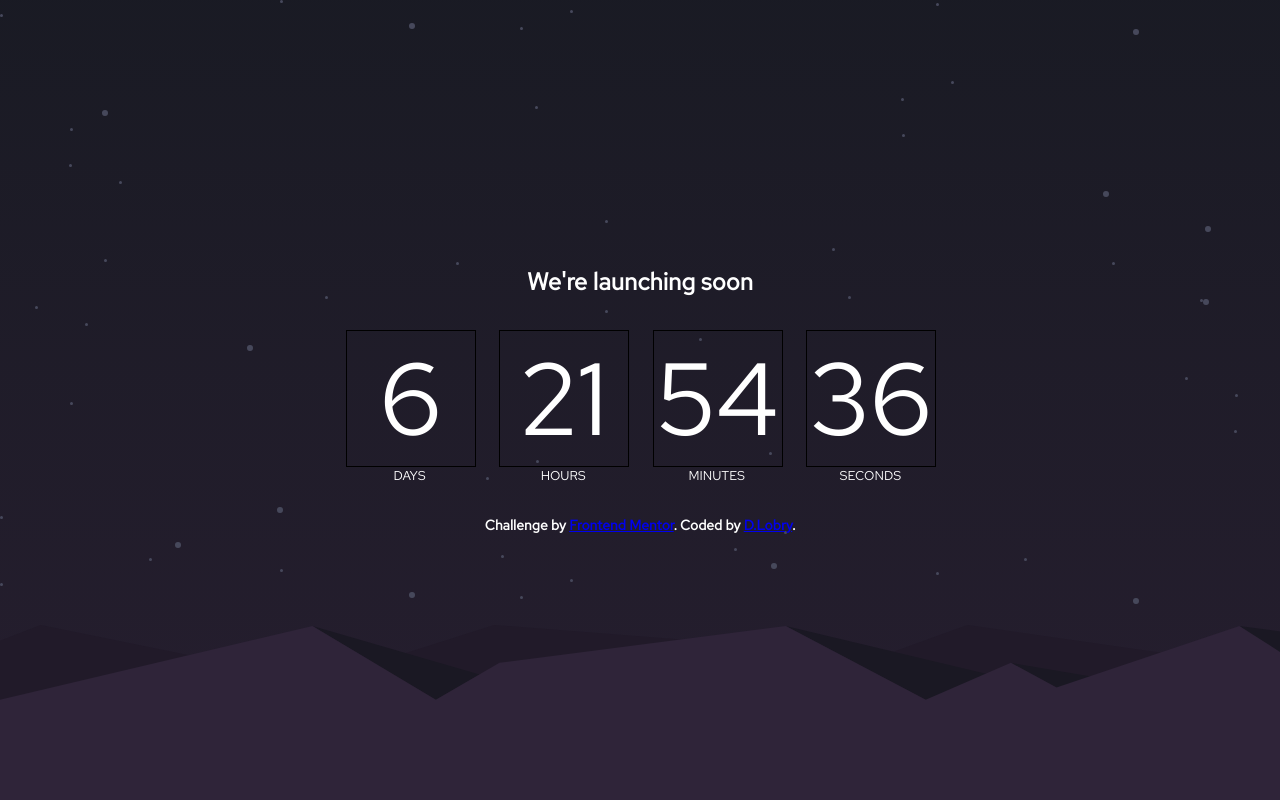
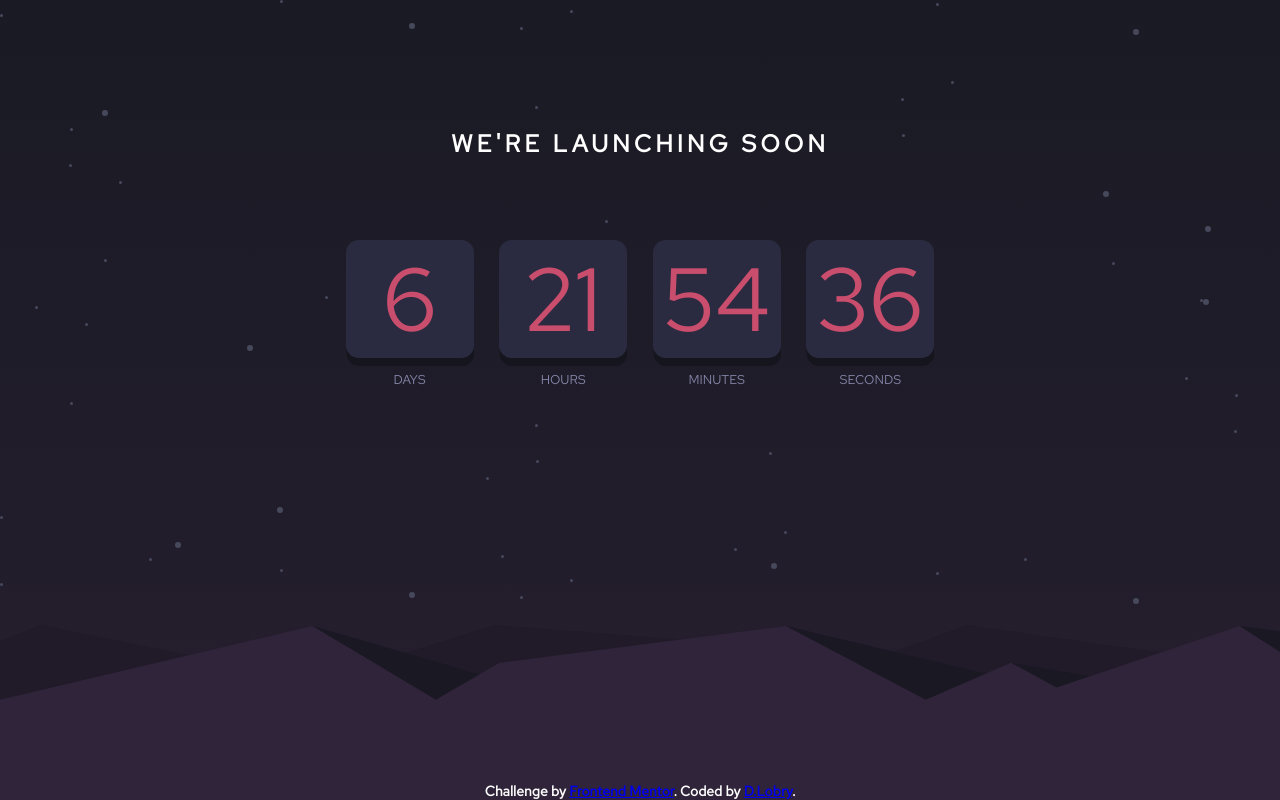
Before and after one commit to DLBY/launch-countdown-timer, a React (Create React App) app: page / in a window 1280 px wide. Built offline with nearby package versions, Linux system fonts and the light colour scheme.

Commit message:
footer done / card done / still animation to do and clean up

```diff
--- a/src/App.css
+++ b/src/App.css
@@ -21,11 +21,19 @@ body .app {
   background: url(./assets/images/pattern-hills.svg) no-repeat bottom / contain, url(./assets/images/bg-stars.svg), linear-gradient(to bottom, hsl(234, 17%, 12%), #261e2f);
 }
 
+body .top {
+  text-transform: uppercase;
+  letter-spacing:.25rem;
+  padding-top:10%;
+  margin-bottom:2em;
+  color: var(--white)
+}
 .numbers_container {
   display:flex;
   width:100%;
+  height:70%;
   justify-content:center;
-  font-size:8vw;
+  font-size:7vw;
   margin:20px;
 }
 .numbers_container > div {
@@ -35,56 +43,85 @@ body .app {
 
 .days_card {
   display: flex;
+  overflow: hidden;
   width: 10%;
   flex-direction: column;
 }
 .days_card_numbers {
+  box-shadow: 0.5px 0.5rem var(--dark);
   width: 100%;
-  border: 1px solid black;
+  filter: brightness(80%);
+  background: #343650;
+  border-radius: 0.80rem;
+  color: var(--secondary);
 }
 .days_card_text {
+  color:var(--primary);
+  padding-top:1em;
   text-transform: uppercase;
   font-size: 1vw;
 }
 
 .hours_card {
   display: flex;
+  overflow: hidden;
+  height:100%;
   width: 10%;
   flex-direction: column;
 }
 .hours_card_numbers {
   width: 100%;
-  border: 1px solid black;
+  box-shadow: 0.5px 0.5rem var(--dark);
+  filter: brightness(80%);
+  background: #343650;
+  border-radius: 0.80rem;
+  color: var(--secondary);
 }
 .hours_card_text {
+  color:var(--primary);
+  padding-top:1em;
   text-transform: uppercase;
   font-size: 1vw;
 }
 
 .minutes_card {
   display: flex;
+  overflow: hidden;
   width: 10%;
   flex-direction: column;
 }
 .minutes_card_numbers {
+  box-shadow: 0.5px 0.5rem var(--dark);
   width: 100%;
-  border: 1px solid black;
+  filter: brightness(80%);
+  background: #343650;
+  border-radius: 0.80rem;
+  color: var(--secondary);
 }
 .minutes_card_text {
+  color:var(--primary);
+  padding-top:1em;
   text-transform: uppercase;
   font-size: 1vw;
 }
 
 .seconds_card {
   display: flex;
+  overflow: hidden;
   width: 10%;
   flex-direction: column;
 }
 .seconds_card_numbers {
+  box-shadow: 0.5px 0.5rem var(--dark);
   width: 100%;
-  border: 1px solid black;
+  filter: brightness(80%);
+  background: #343650;
+  border-radius: 0.80rem;
+  color: var(--secondary);
 }
 .seconds_card_text {
+  color:var(--primary);
+  padding-top:1em;
   text-transform: uppercase;
   font-size: 1vw;
 }
@@ -94,7 +131,52 @@ body .app {
   font-weight: var(--bold);
 }
 
+.dot {
+  position: absolute;
+  top:45%;
+  width:1rem;
+  --dot_height:1rem;
+  height: var(--dot_height);
+  border-radius:50%;
+  filter: brightness(80%);
+  background:var(--dark);
+}
+
+.line {
+  position:absolute;
+  top:50%;
+  /* opacity: 0.7; */
+  height:0.2%;
+  width:100%;
+  background:var(--dark);
+}
+@media (min-width: 1020px) {
+}
+@media (min-width: 1440px) {
+}
+
+.dot.right {
+  right:-0.5rem;
+}
+
+.dot.left {
+  left:-0.5rem;
+}
 .footer {
   font-size: 14px;
   font-weight: var(--bold);
 }
+
+.footer .social_icons{
+  display: flex;
+  flex-direction: row;
+  justify-content: space-between;
+  margin: 50px;
+  width: 130px;
+}
+
+.footer svg:hover path {
+  cursor: pointer;
+  fill: var(--secondary);
+  transition: all 0.5s ease-in-out;
+}
```
